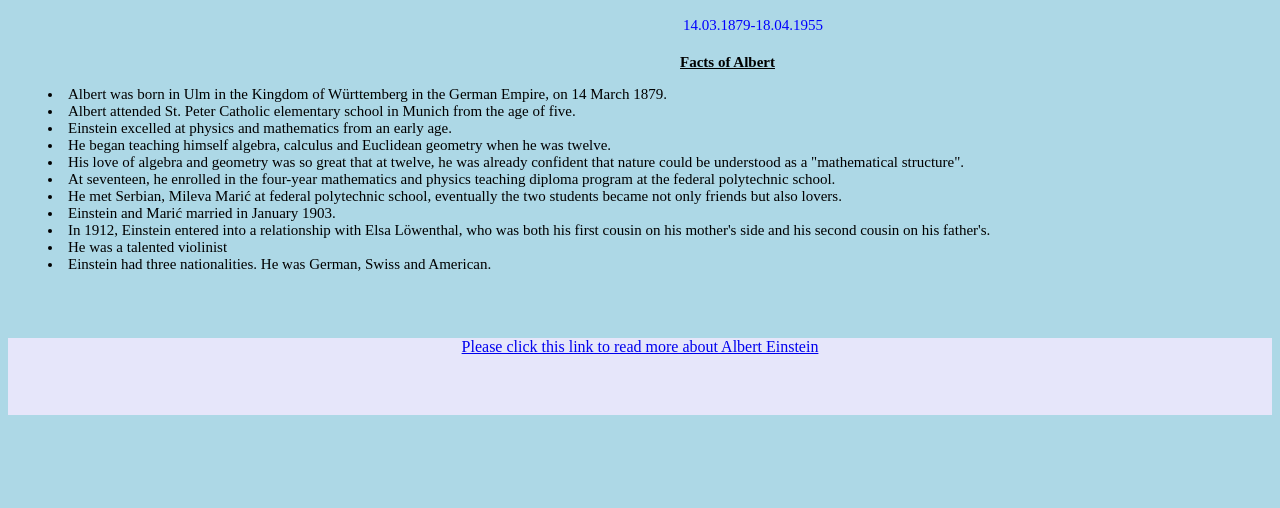
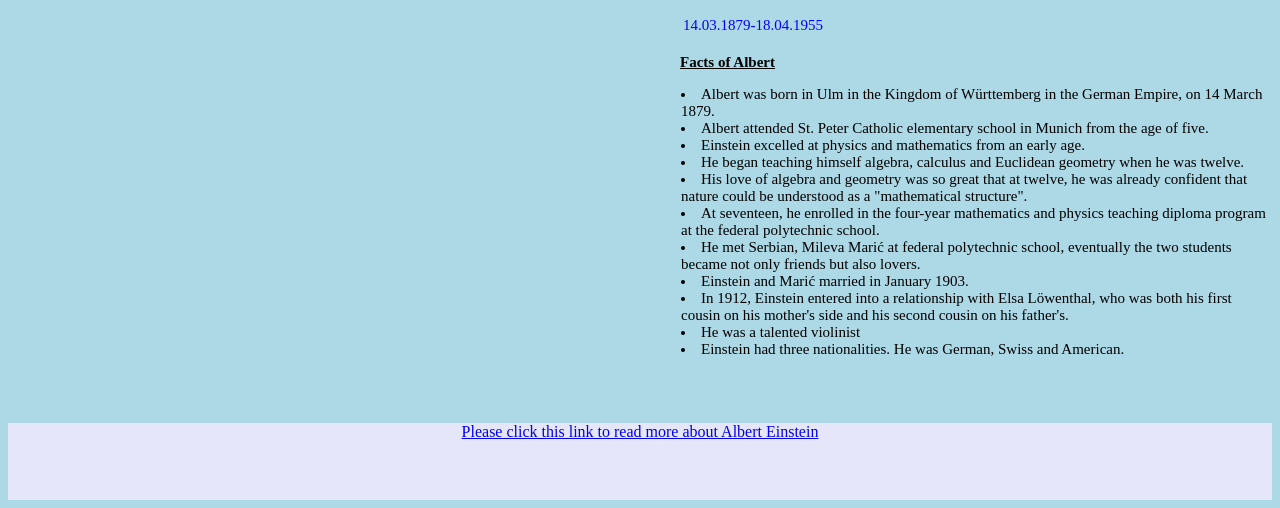
Before and after one commit to laxmis-prog/TributePage, a plain HTML site: page index.html in a window 1280 px wide. Shown: the part 561-1069 px from the top of the page. Before the commit the page ends 984 px from the top, so only its background shows below. Drawn offline with Linux system fonts and the light colour scheme.

Commit message:
added padding-left property to class fixed

```diff
--- a/styles.css
+++ b/styles.css
@@ -23,6 +23,7 @@
 
   .fixed{
     text-align:left;
+    padding-left: 673px;
   }
 
   .center {
```
